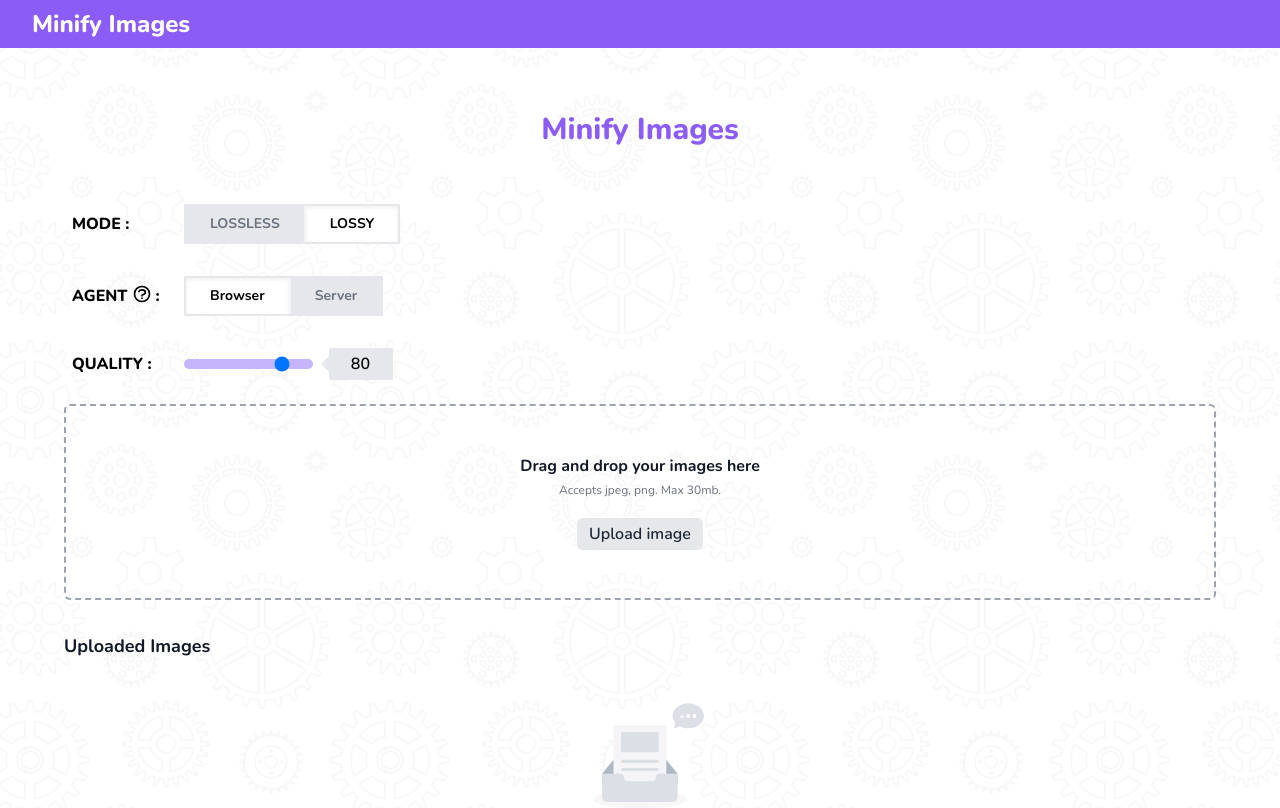
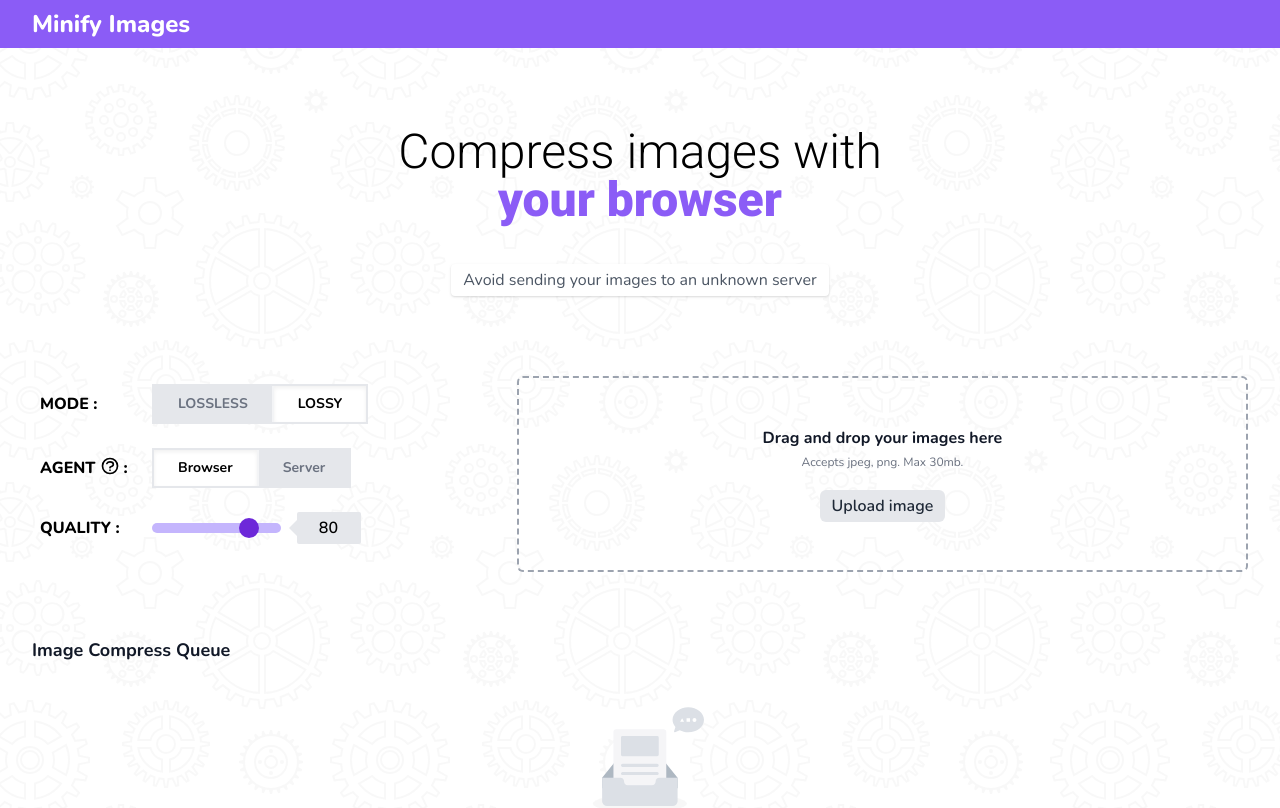
Before and after one commit to leo-dh/image-reducer-react, a Preact app: page / in a window 1280 px wide. Shown: the top 808 px of the page. Built offline with nearby package versions, Linux system fonts and the light colour scheme.

Commit message:
html and css changes.

```diff
--- a/src/pages/index.tsx
+++ b/src/pages/index.tsx
@@ -224,11 +224,18 @@ function Home() {
 
   return (
     <Layout>
-      <div className="flex">
-        <div className="p-8 w-full h-full flex flex-col">
-          <h1 className="text-center text-3xl text-purple-500 font-extrabold mb-12">
-            Minify Images
+      <div className="flex flex-col items-center text-center mt-8 md:mt-12">
+        <h1 className="font-roboto text-3xl md:text-5xl mb-6 md:mb-10 ">
+          <span className="font-light">Compress images with</span> <br />
+          <span className="font-black text-purple-500">your browser</span>
         </h1>
+        <p className="bg-white shadow px-3 py-1 rounded text-gray-600 text-sm md:text-base">
+          Avoid sending your images to an unknown server
+        </p>
+      </div>
+      <div className="w-full h-full flex flex-col justify-start mt-12 md:mt-20">
+        <div className="flex w-full flex-col lg:flex-row">
+          <div className="flex flex-col flex-1 flex-grow-2">
             <Tabs<CompressionMode>
               activeValue={state.compressionMode}
               values={Object.values(CompressionMode)}
@@ -239,7 +246,7 @@ function Home() {
                 });
               }}
               info={<FormLabel>MODE :</FormLabel>}
-            className="mb-4 sm:p-2"
+              className="mb-2 sm:p-2"
             />
             {state.compressionMode === CompressionMode.LOSSY && (
               <>
@@ -260,7 +267,7 @@ function Home() {
                       </span>
                     </FormLabel>
                   }
-                className="mb-4 sm:p-2 flex"
+                  className="mb-2 sm:p-2 flex"
                 />
                 <Slider
                   callback={arg => {
@@ -275,9 +282,10 @@ function Home() {
                 />
               </>
             )}
+          </div>
 
           <DragAndDrop
-            className="border-dashed border-2 border-gray-400 rounded-md py-12 flex flex-col justify-center items-center pointer-events-auto"
+            className="border-dashed border-2 border-gray-400 rounded-md py-12 flex flex-col justify-center items-center pointer-events-auto flex-1 flex-grow-3"
             setFilesCallback={arg => {
               dispatch({
                 type: ReducerActionType.UPLOAD_FILES,
@@ -305,8 +313,9 @@ function Home() {
               </>
             )}
           </DragAndDrop>
-          <h3 className="pt-8 pb-3 font-bold sm:text-lg text-gray-900">
-            Uploaded Images
+        </div>
+        <h3 className="mt-16 mb-3 font-bold sm:text-lg text-gray-900">
+          Image Compress Queue
         </h3>
         <Preview
           deleteCallback={arg => {
@@ -383,7 +392,6 @@ function Home() {
           </div>
         )}
       </div>
-      </div>
     </Layout>
   );
 }
--- a/tailwind.config.js
+++ b/tailwind.config.js
@@ -9,9 +9,14 @@ module.exports = {
     extend: {
       fontFamily: {
         sans: ['Nunito', ...defaultTheme.fontFamily.sans],
+        roboto: ['Roboto', 'sans-serif'],
       },
       spacing: {
         50: '12.5rem',
+      },
+      flexGrow: {
+        2: '2',
+        3: '3',
       },
     },
   },
```
Also changed, not shown: src/styles/index.css. Lines whose indentation alone changed are shown as unchanged.
